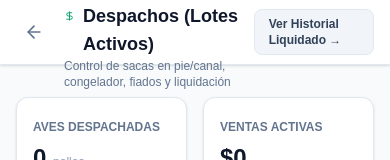
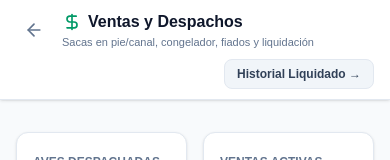
Before and after one commit to LuisArias23/Agro_Control, a Next.js app: page /avicultura/ventas in a window 390 px wide. Shown: the top 160 px of the page. Built offline with nearby package versions, Linux system fonts and the light colour scheme; no server answers; the database is empty.

Commit message:
fix(avicultura): ajustar cabecera responsiva en vista movil de ventas

```diff
--- a/src/app/avicultura/ventas/page.tsx
+++ b/src/app/avicultura/ventas/page.tsx
@@ -46,26 +46,29 @@ export default async function PollosVentasPage() {
     <div className="min-h-screen bg-slate-50 text-slate-900 pb-16">
       {/* Cabecera */}
       <header className="bg-white border-b border-slate-200 sticky top-0 z-20 shadow-sm">
-        <div className="max-w-7xl mx-auto px-4 sm:px-6 lg:px-8 h-16 flex items-center justify-between">
-          <div className="flex items-center gap-3">
+        <div className="max-w-7xl mx-auto px-4 sm:px-6 lg:px-8 min-h-16 py-2.5 flex flex-wrap items-center justify-between gap-2">
+          <div className="flex items-center gap-2.5 min-w-0">
             <BackButton href="/avicultura" />
-            <div>
-              <h1 className="text-lg font-bold flex items-center gap-2">
-                <DollarSign className="w-5 h-5 text-emerald-600" />
-                Ventas y Despachos (Lotes Activos)
+            <div className="min-w-0">
+              <h1 className="text-base sm:text-lg font-bold flex items-center gap-1.5 truncate">
+                <DollarSign className="w-5 h-5 text-emerald-600 shrink-0" />
+                <span className="truncate">Ventas y Despachos</span>
               </h1>
-              <p className="text-xs text-slate-500">Control de sacas en pie/canal, congelador, fiados y liquidación</p>
+              <p className="text-[11px] sm:text-xs text-slate-500 truncate">
+                Sacas en pie/canal, congelador, fiados y liquidación
+              </p>
             </div>
           </div>
 
           <Link
             href="/avicultura/historial"
-            className="px-3.5 py-1.5 text-xs font-bold text-slate-700 bg-slate-100 hover:bg-slate-200 rounded-lg border border-slate-200 transition"
+            className="px-3 py-1.5 text-xs font-bold text-slate-700 bg-slate-100 hover:bg-slate-200 rounded-lg border border-slate-200 transition whitespace-nowrap shrink-0 ml-auto sm:ml-0"
           >
-            Ver Historial Liquidado →
+            Historial Liquidado →
           </Link>
         </div>
       </header>
+
 
       <main className="max-w-7xl mx-auto px-4 sm:px-6 lg:px-8 mt-8 space-y-8">
         {/* Métricas de Caja y Cartera (Lotes Activos) */}
```
